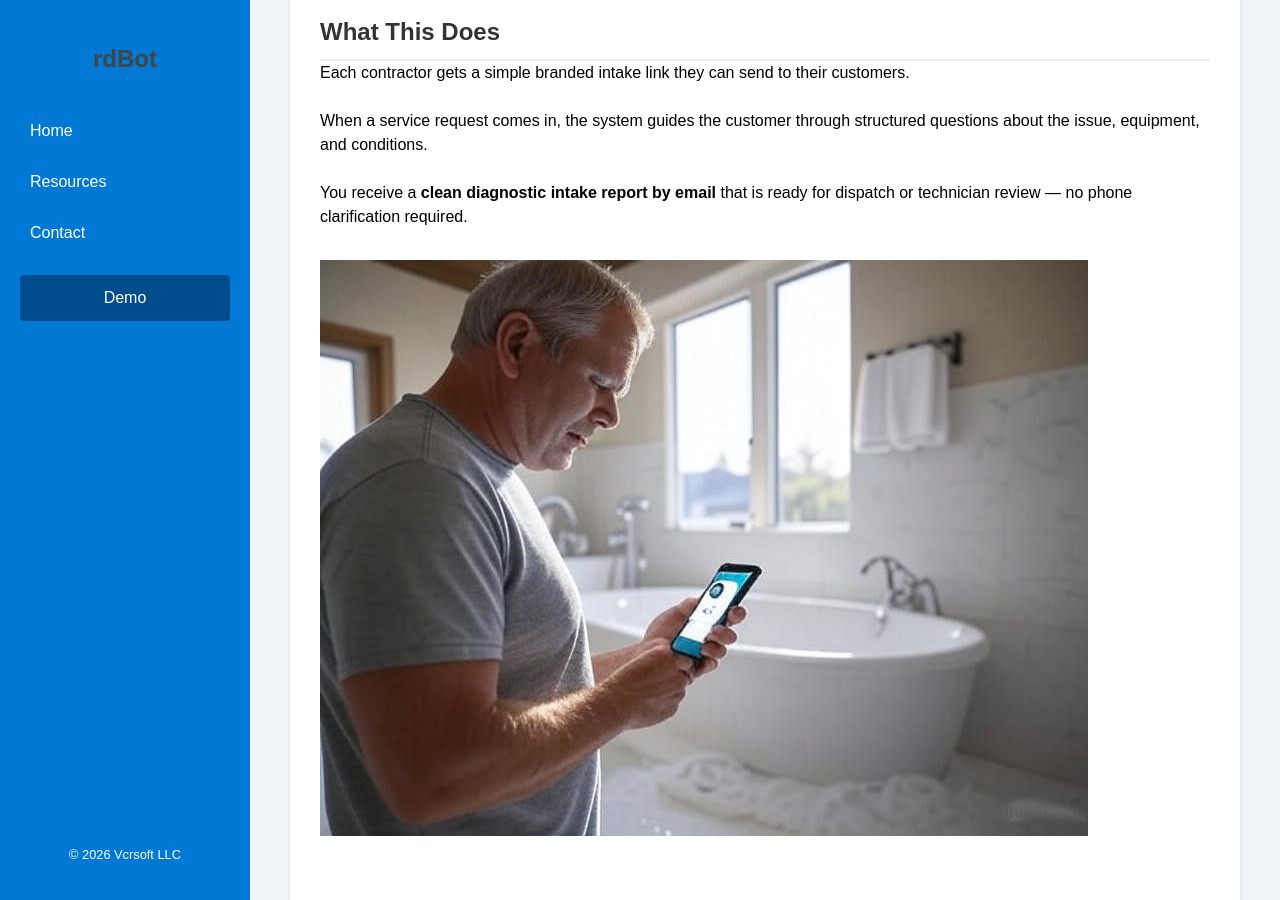
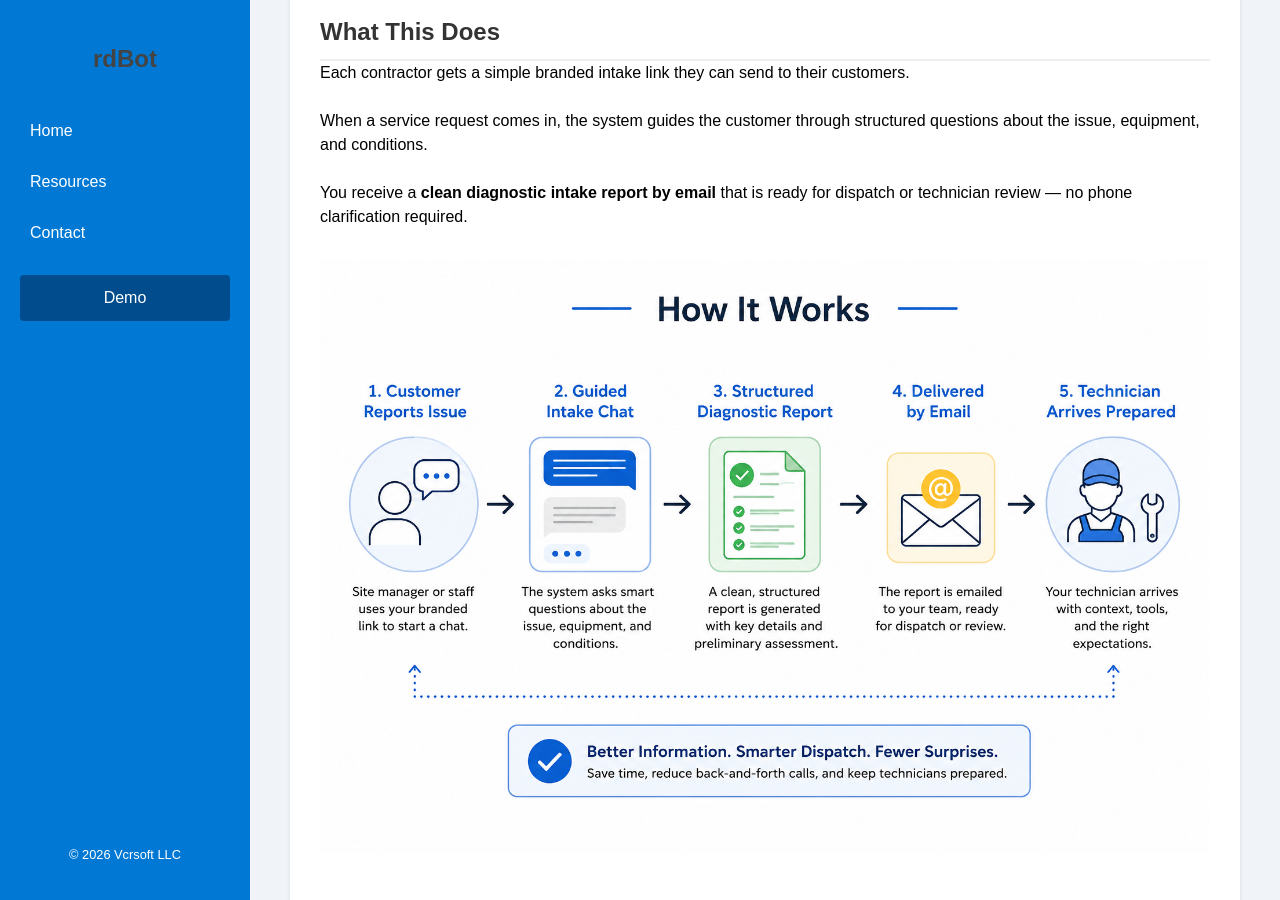
Before and after one commit to vcrsoft/vcrsoft.github.io, a Jekyll site: the page built from index.md, in a window 1280 px wide and 900 px high, scrolled down 600 px. Built offline with Jekyll 4.4.1, drawn with Linux system fonts in a browser that asks for light colours.

Commit message:
Replace image in index.md with new depiction

```diff
--- a/index.md
+++ b/index.md
@@ -37,7 +37,7 @@ When a service request comes in, the system guides the customer through structur
 You receive a <strong>clean diagnostic intake report by email</strong> that is ready for dispatch or technician review — no phone clarification required.
 </p>
 
-<img src="/assets/images/image.jpg" alt="Facility manager using diagnostic intake system" style="max-width: 100%; height: auto; margin: 1em 0;">
+<img src="/assets/images/ChatGPT Image Jun 18, 2026, 05_25_23 PM.png" alt="Depiction" style="max-width: 100%; height: auto; margin: 1em 0;">
 
 <h3 style="font-size: 1.5em; color: #333; margin-top: 1.5em;">
 What Changes Operationally
```
